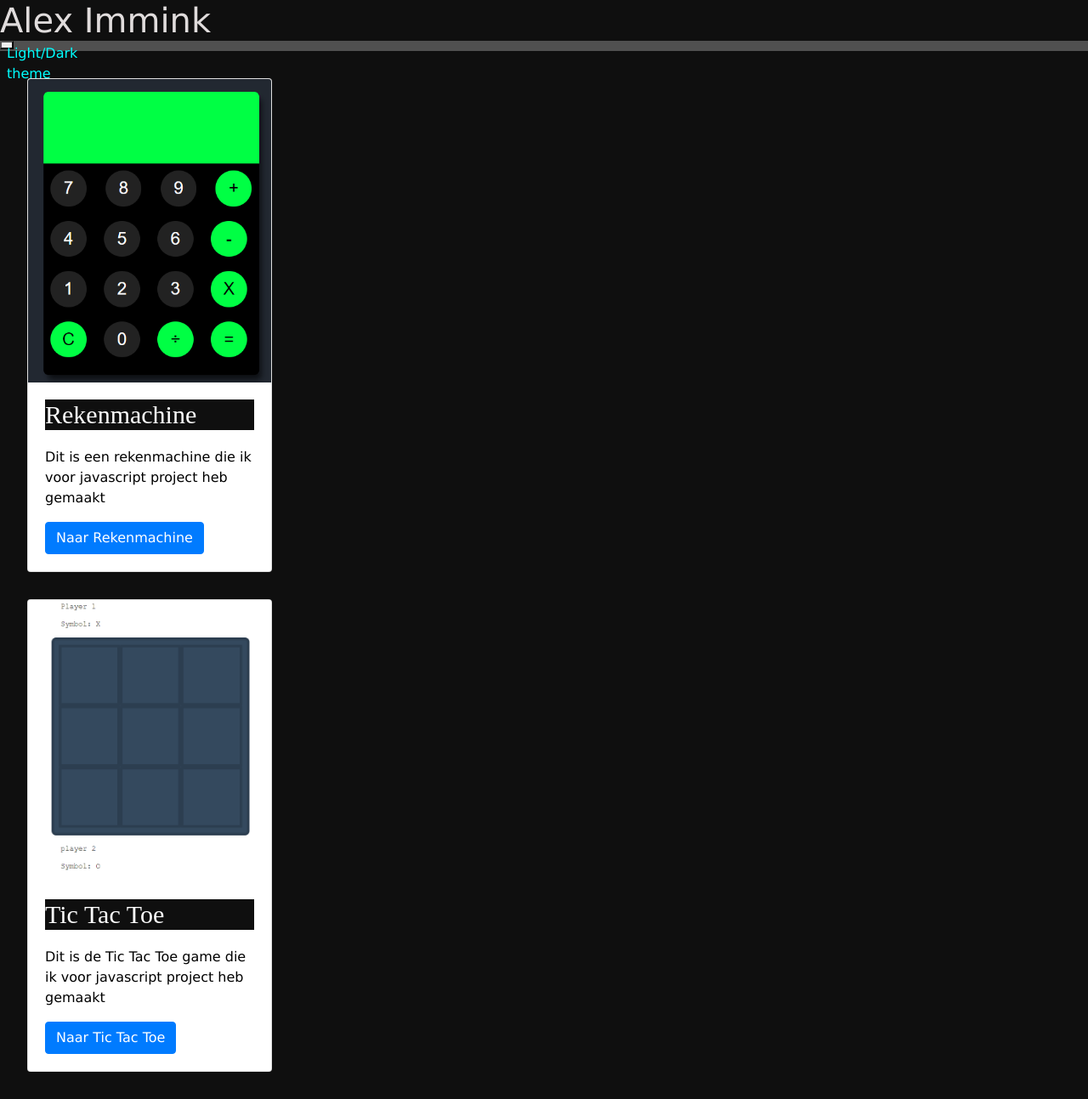
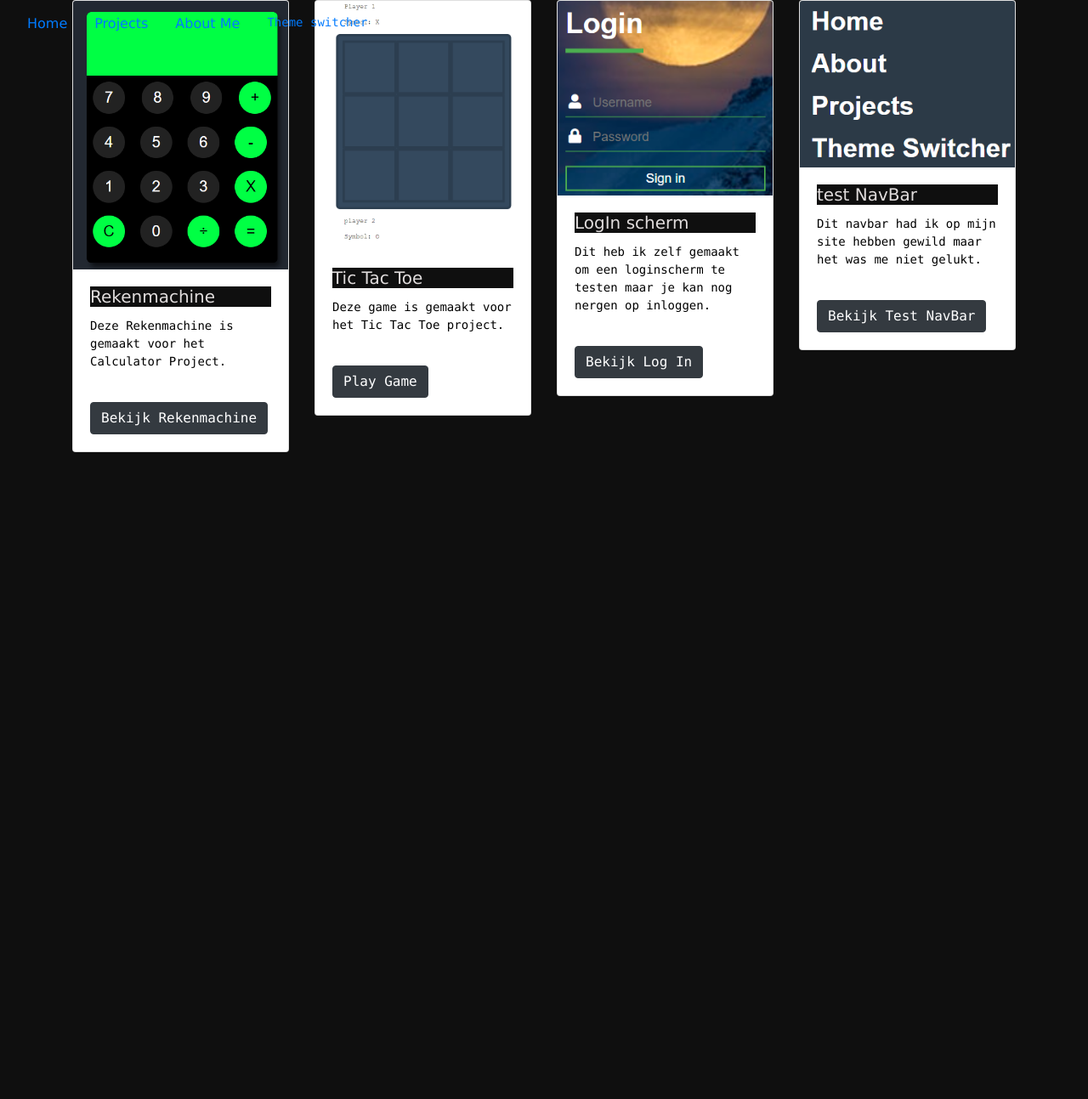
Before and after one commit to knimmi/knimmi.github.io, a PHP site: page /projecten.html in a window 1280 px wide. Shown: the whole page at 85% size. After the commit the page ends 800 px from the top, so only its background shows below. Run offline with PHP 8.4, Linux system fonts and the light colour scheme.

Commit message:
projecten geupdate

```diff
--- a/css/main.css
+++ b/css/main.css
@@ -18,10 +18,6 @@ html, body, td, h1, h2, h3, h4, h5, h6 {
 	color: aqua;
 	width: 10px;
 	height: 10px;
-}
-
-body {
-    margin-left: 5px;
 }
 
 .light-theme {
@@ -79,24 +75,6 @@ footer
 .footer-column-last
 {
 	margin-right: 0px;
-}
-
-header
-{
-	position: relative;
-	width: 100%;
-	height: 60px;
-	background-color: #505050;
-}
-
-#header-container
-{
-	position: relative;
-	width: 1200px;
-	height: 60px;
-	margin-left: auto;
-	margin-right: auto;
-	background-color: #505050;
 }
 
 .icon
@@ -270,16 +248,18 @@ header
 	margin-bottom: 20px;
 }
 
-.calculator__keys {
-	display: grid;
-  }
-
- .text-card {
+ .card-text {
 	 color: black;
  }
 
-.card{
-	position: relative;
-	margin:2rem;
-	width:18rem;
+ .Tiles {
+    display: grid;
+    grid-column-gap: 15px;
+    grid-row-gap: 15px;
+    grid-template-columns: repeat(auto-fit, minmax(180px, 1fr));
+    grid-template-rows: repeat(auto-fit, minmax(310px, 5em));
+    height: 80%;
+    width: 80%;
+    text-align: center;
+    margin: 10% 0 10% 10%;
 }
--- a/info.html
+++ b/info.html
@@ -4,9 +4,7 @@
     <meta charset="UTF-8">
     <meta name="viewport" content="width=device-width, initial-scale=1.0">
     <title>Portfolio</title>
-    <link rel="stylesheet" href="https://stackpath.bootstrapcdn.com/bootstrap/4.3.1/css/bootstrap.min.css" integrity="sha384-ggOyR0iXCbMQv3Xipma34MD+dH/1fQ784/j6cY/iJTQUOhcWr7x9JvoRxT2MZw1T" crossorigin="anonymous">
     <link href="/css/about.css" rel="stylesheet">
-    <script src="https://maxcdn.bootstrapcdn.com/bootstrap/4.5.2/js/bootstrap.min.js"></script>
     </head>
     <header class="text-black theme header">
       <div id="header-container">
--- /dev/null
+++ b/js/navbar.js
@@ -0,0 +1,5 @@
+    $(".menu-icon").click(function(){
+      $(this).toggleClass("active");
+      $(".navigation-menu").toggleClass("active");
+      $(".menu-icon i").toggleClass("fa-times");
+    });
--- a/projecten.html
+++ b/projecten.html
@@ -1,38 +1,87 @@
-<!DOCTYPE html>
-<html lang="nl">
-    <head>
+<html lang="en" class="dark-theme"><head>
     <meta charset="UTF-8">
+    <meta http-equiv="X-UA-Compatible" content="IE=edge">
     <meta name="viewport" content="width=device-width, initial-scale=1.0">
-    <title>Portfolio</title>
+    <title>Projects</title>
     <link rel="stylesheet" href="https://stackpath.bootstrapcdn.com/bootstrap/4.3.1/css/bootstrap.min.css" integrity="sha384-ggOyR0iXCbMQv3Xipma34MD+dH/1fQ784/j6cY/iJTQUOhcWr7x9JvoRxT2MZw1T" crossorigin="anonymous">
-    <link href="/css/main.css" rel="stylesheet">
-    <script src="https://maxcdn.bootstrapcdn.com/bootstrap/4.5.2/js/bootstrap.min.js"></script>
+    <link rel="stylesheet" href="./css/main.css">
 </head>
-    <body class="text-black theme">
-    <header class="text-black theme header">
-    <div><h1 class="text-black">Alex Immink</h1>
-    <button class="theme-changer">Light/Dark theme</button>
-    </div>
-    </header>
-    <!--rekenmachine-->
-    <body class="text-black theme">
+<body>
+    <nav class="navbar navbar-default fixed-top">
+        <ul class="nav">
+            <li class="nav-item"><a class="nav-link" href="index.html">Home</a></li>
+            <li class="nav-item"><a class="nav-link" href="projecten.html">Projects</a></li>
+            <li class="nav-item"><a class="nav-link" href="info.html">About Me</a></li>
+            <li class="nav-item"><a class="nav-link" href="#"><code class="theme-switcher">Theme switcher</a></li>
+        </ul>
+    </nav>
+
+<div class="container">
+    <div class="row">
+    <div class="col-md">
         <div class="card">
-    <img class="card-img-top" src="./images/calculator.png" alt="Card image cap">
+            <img class="card-img-top" src="../images/calculator.png" alt="Rekenmachine">
             <div class="card-body">
-      <h5 class="title theme">Rekenmachine</h5>
-      <p class="card-text text-card theme">Dit is een rekenmachine die ik voor javascript project heb gemaakt</p>
-      <a href="calculator.html" class="btn btn-primary theme">Naar Rekenmachine</a>
+                <h5 class="card-title">
+                    Rekenmachine
+                </h5>
+                <p class="card-text">
+                    Deze Rekenmachine is gemaakt voor het Calculator Project.
+                </p>
+                <br>
+                <a href="calculator.html" class="btn btn-dark">Bekijk Rekenmachine</a>
+               <br>
             </div>
         </div>
-  <!--bke opdracht-->
+    </div>
+    <div class="col-md">
         <div class="card">
-    <img class="card-img-top" src="./images/tictactoe.png" alt="Card image cap">
+            <img class="card-img-top" src="../images/tictactoe.png" alt="TicTacToe">
             <div class="card-body">
-      <h5 class="title theme">Tic Tac Toe</h5>
-      <p class="card-text text-card theme">Dit is de Tic Tac Toe game die ik voor javascript project heb gemaakt</p>
-      <a href="bke.html" class="btn btn-primary theme">Naar Tic Tac Toe</a>
+                <h5 class="card-title">
+                    Tic Tac Toe
+                </h5>
+                <p class="card-text">
+                    Deze game is gemaakt voor het Tic Tac Toe project.
+                </p>
+                <br>
+                <a href="bke.html" class="btn btn-dark">Play Game</a>
+                <br>
             </div>
          </div>
-  <script src="/js/main.js"></script>
+       </div>
+       <div class="col-md">
+        <div class="card">
+            <img class="card-img-top" src="../images/login.png" alt="LogIn">
+            <div class="card-body">
+                <h5 class="card-title">
+                    LogIn scherm
+                </h5>
+                <p class="card-text">
+                    Dit heb ik zelf gemaakt om een loginscherm te testen maar je kan nog nergen op inloggen.
+                </p>
+                <br>
+                <a href="login.html" class="btn btn-dark">Bekijk Log In</a>
+                <br>
+            </div>
+         </div>
+       </div>
+       <div class="col-md">
+        <div class="card">
+            <img class="card-img-top" src="../images/navbar.png" alt="NavBar">
+            <div class="card-body">
+                <h5 class="card-title">
+                    test NavBar
+                </h5>
+                <p class="card-text">
+                    Dit navbar had ik op mijn site hebben gewild maar het was me niet gelukt.
+                </p>
+                <br>
+                <a href="navbar.html" class="btn btn-dark">Bekijk Test NavBar</a>
+                <br>
+            </div>
+         </div>
+       </div>
+    </div>
+  </div>
 </body>
-  </html>
```
Also changed, not shown: css/login.css (added, +56 -0 lines), css/nav-bar.css (added, +114 -0 lines), index.html (+13 -17 lines), login.html (added, +24 -0 lines), navbar.html (added, +36 -0 lines), images/NavBar.png (added), images/bg.jpg (added), images/login.png (added), images/welcome.jpeg (deleted). Lines whose indentation alone changed are shown as unchanged.
